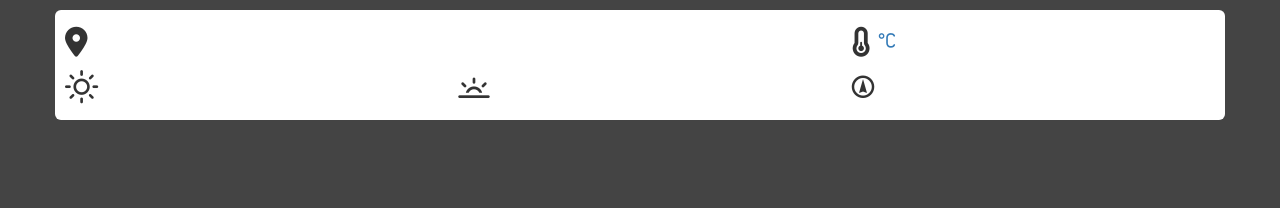
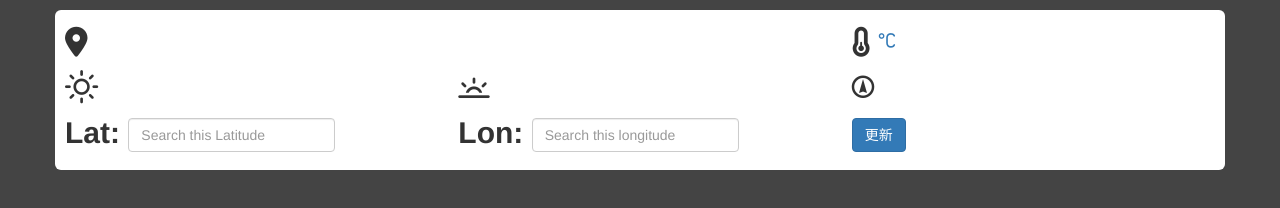
Before and after one commit to fengxueem/Local-Weather-HTML, a plain HTML site: page index.html in a window 1280 px wide. Drawn offline with nearby package versions, Linux system fonts and the light colour scheme.

Commit message:
add lat and lon search

```diff
--- a/index.html
+++ b/index.html
@@ -38,6 +38,19 @@
           <i class="wi wi-wind" aria-hidden="true" id="windIcon"></i> <span id="wind"></span>
         </div>
       </div>
+      <div class="row">
+        <div class="col-sm-4 form-inline">
+          <label for="lat">Lat:</label>
+          <input type="text" class="form-control" id="lat" placeholder="Search this Latitude">
+        </div>
+        <div class="col-sm-4 form-inline">
+          <label for="lon">Lon:</label>
+          <input type="text" class="form-control" id="lon" placeholder="Search this longitude">
+        </div>
+        <div class="col-sm-4">
+          <a class="btn btn-primary" href="#" role="button" id="update">更新</a>
+        </div>
+      </div>
     </div>
 
 
```
